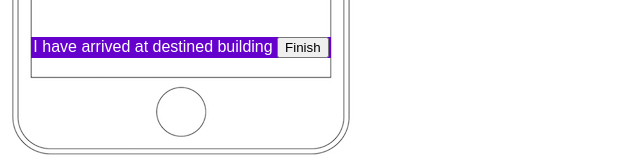
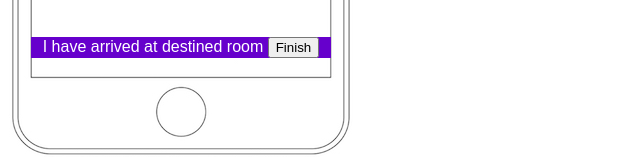
Before and after one commit to campus-room-finder/Campus-Room-Finder, a plain HTML site: page project_5_files/tech_map.html in a window 1280 px wide. Shown: the part 558-715 px from the top of the page, without its empty margins (0-640 px from the left). Drawn offline with Linux system fonts and the light colour scheme.

Commit message:
Update tech_map.html

```diff
--- a/project_5_files/tech_map.html
+++ b/project_5_files/tech_map.html
@@ -15,7 +15,7 @@
     <div id="album-list">
     </div>
     <div class="route_to_tech">
-	    I have arrived at destined building
+	    I have arrived at destined room
 		    <button >Finish</button>
     </div>
    </div>
```
